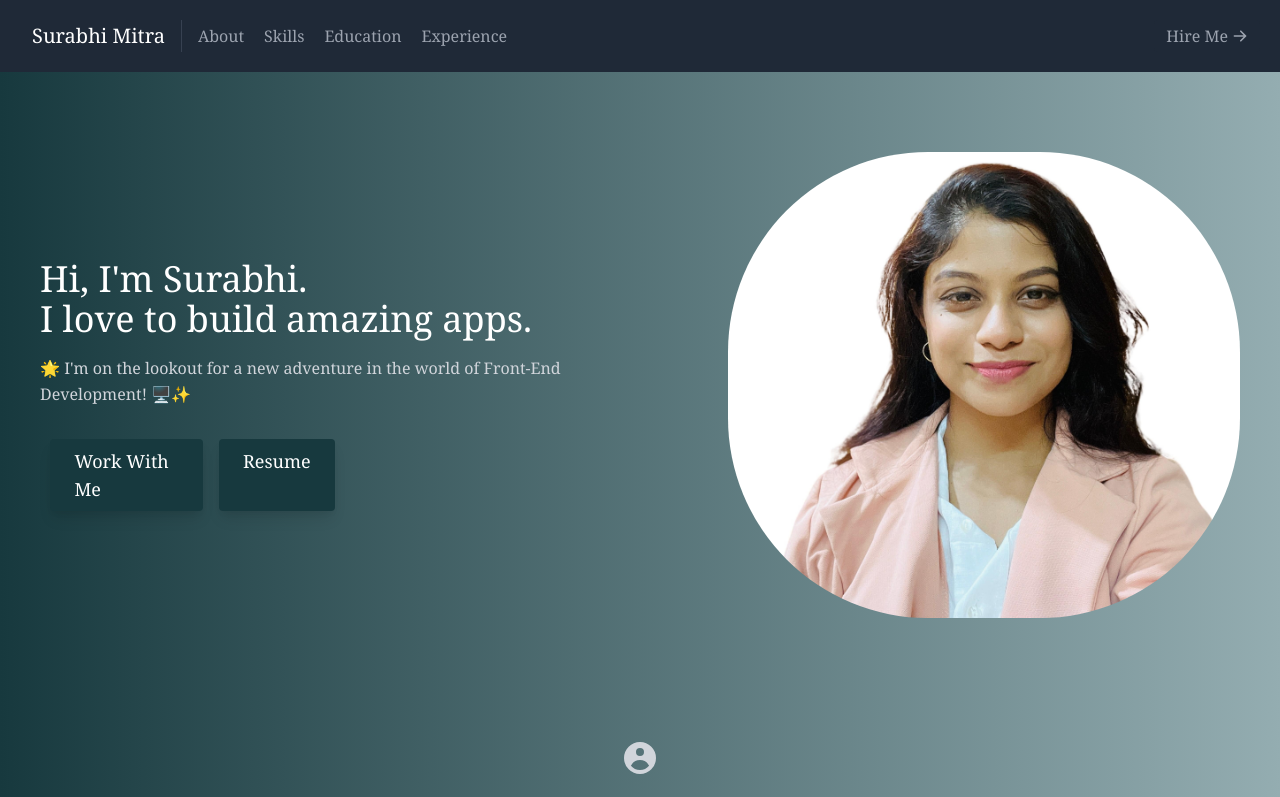
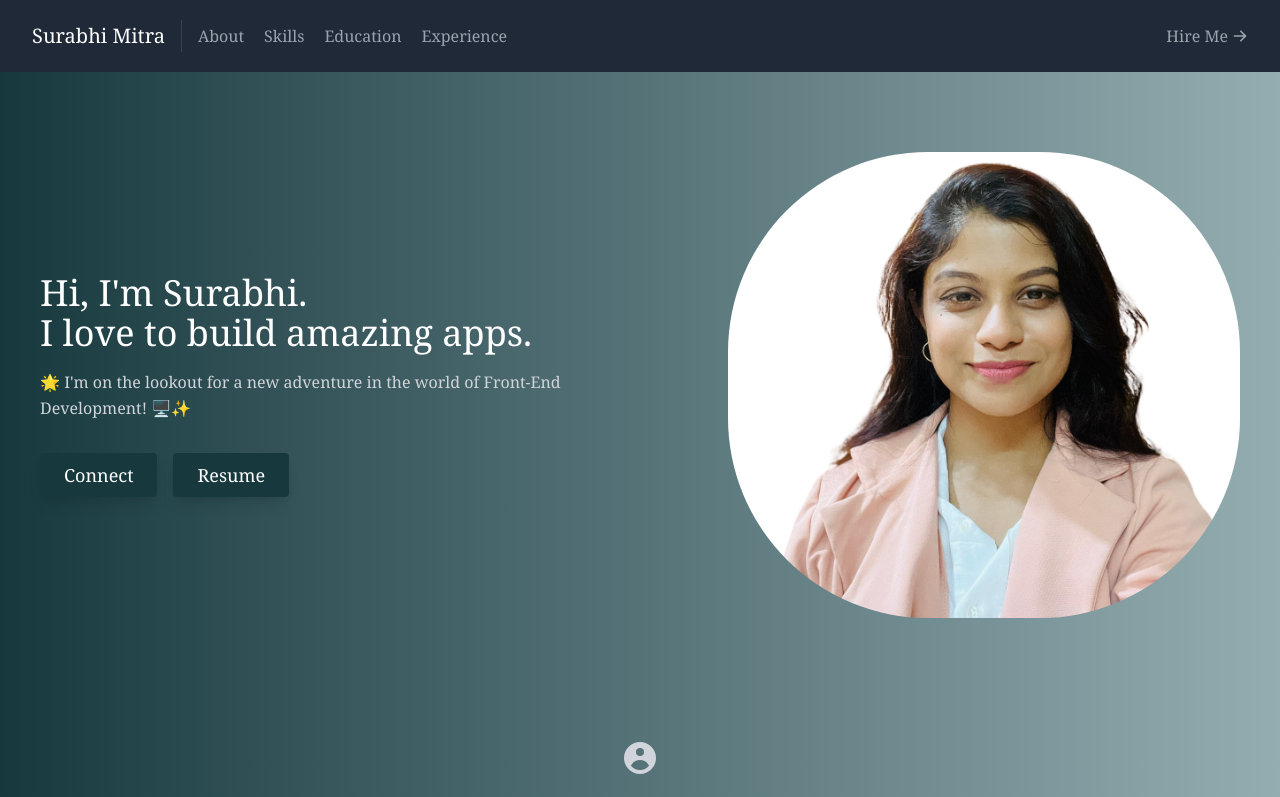
Before and after one commit to Surabhi1997mitra/Portfolio, a React (Create React App) app: page / in a window 1280 px wide. Shown: the top 797 px of the page. Built offline with nearby package versions, Linux system fonts and the light colour scheme.

Commit message:
Fixed buttons

```diff
--- a/src/components/About.jsx
+++ b/src/components/About.jsx
@@ -23,7 +23,7 @@ const About = () => {
             <a
               href="#contact"
               className="md:w-1/2 inline-flex text-white shadow-lg shadow-cyan-500/50 bg-light-button border-0 py-2 px-6 focus:outline-none hover:bg-green-600 rounded text-lg">
-              Work With Me
+              Connect
             </a>
             <a
               href="#resume"
```
